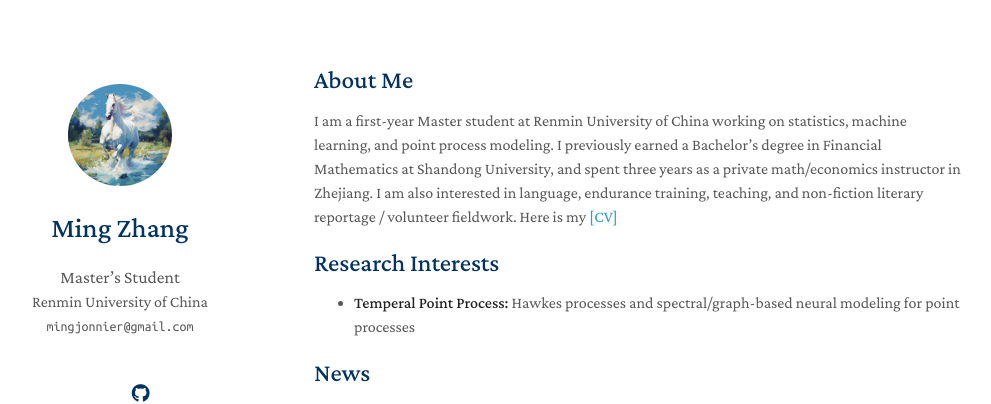
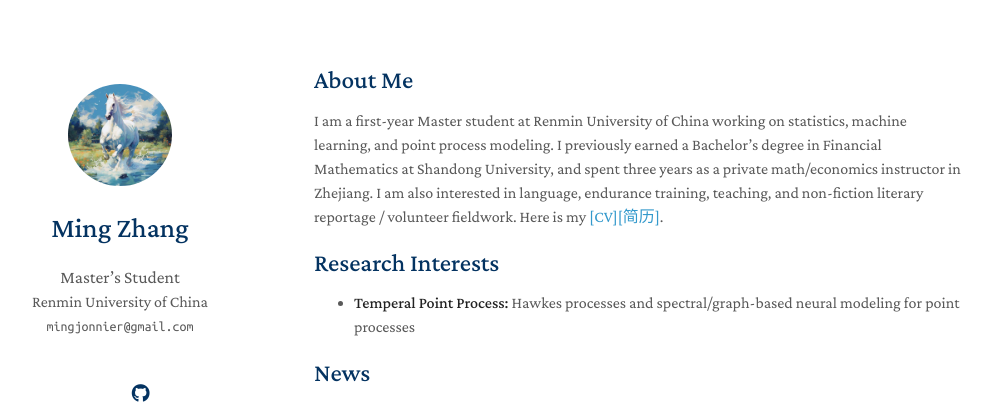
Before and after one commit to zhangming4153/zhangming4153.github.io, a Jekyll site: the page built from index.md, in a window 1280 px wide. Shown: the top 404 px of the page, without its empty margins (156-1147 px from the left). Built offline with Jekyll 4.4.1, drawn with Linux system fonts in a browser that asks for light colours; a style sheet for code colours, icons or effects is not loaded; our own code applies the rules of GitHub Pages for plain Markdown files.

Commit message:
Update index.md

```diff
--- a/index.md
+++ b/index.md
@@ -4,7 +4,7 @@ layout: homepage
 
 ## About Me
 
-I am a first-year Master student at Renmin University of China working on statistics, machine learning, and point process modeling. I previously earned a Bachelor's degree in Financial Mathematics at Shandong University, and spent three years as a private math/economics instructor in Zhejiang. I am also interested in language, endurance training, teaching, and non-fiction literary reportage / volunteer fieldwork. Here is my [[CV]](assets/CV_MingZhang_en)
+I am a first-year Master student at Renmin University of China working on statistics, machine learning, and point process modeling. I previously earned a Bachelor's degree in Financial Mathematics at Shandong University, and spent three years as a private math/economics instructor in Zhejiang. I am also interested in language, endurance training, teaching, and non-fiction literary reportage / volunteer fieldwork. Here is my [[CV]](assets/CV_MingZhang_en)[[简历]](assets/CV_MingZhang_zh).
 
 ## Research Interests
 
```
